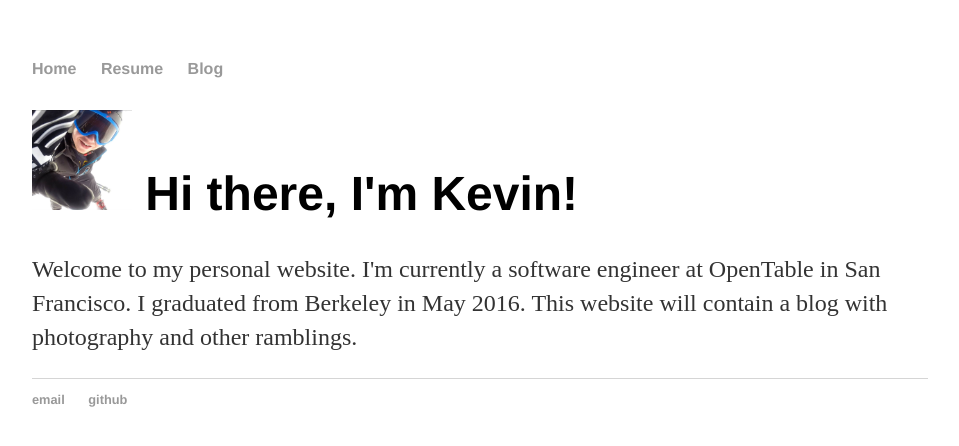
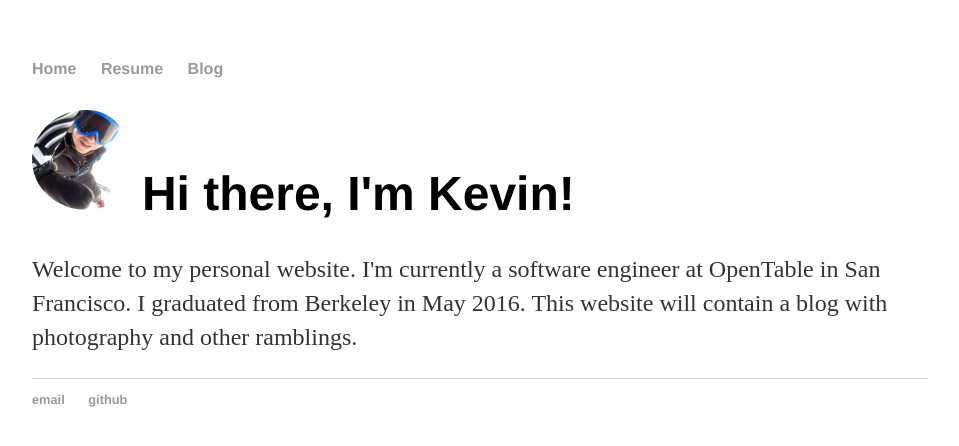
Before and after one commit to kcarlson2915/kcarlson2915.github.io, a Jekyll site: the page built from index.html, in a window 1280 px wide. Shown: the top 446 px of the page, without its empty margins (160-1119 px from the left). Built offline with Jekyll 4.4.1, drawn with Linux system fonts in a browser that asks for light colours.

Commit message:
Rounded image.

```diff
--- a/css/main.css
+++ b/css/main.css
@@ -1,3 +1,9 @@
+.img-circle {
+    padding-right: 10px;
+    height: 100px;
+    border-radius: 50%;
+}
+
 body {
     margin: 60px auto;
     width: 70%;
--- a/index.html
+++ b/index.html
@@ -3,6 +3,6 @@ layout: default
 title: Kevin Carlson
 ---
 <div class="blurb">
-    <h1><img src="./images/ski_photo.jpg" alt="Profile Photo" height="100"> Hi there, I'm Kevin!</h1>
+    <h1><img class="img-circle" src="./images/ski_photo.jpg" alt="Profile Photo">Hi there, I'm Kevin!</h1>
 	<p>Welcome to my personal website. I'm currently a software engineer at OpenTable in San Francisco. I graduated from Berkeley in May 2016. This website will contain a blog with photography and other ramblings.</p>
 </div>
--- a/resume/index.html
+++ b/resume/index.html
@@ -3,5 +3,5 @@ layout: default
 title: My Resume
 ---
 <div class="blurb">
-    <p> This website is currently under construction. Additionally my resume is currently out of date. As such its not available online. Please email me if you would like to get in contact.</p>
+    <p> This website is currently under construction. Additionally, my resume is currently out of date. As such its not available online. Please email me if you would like to get in contact.</p>
 </div>
```
Also changed, not shown: 1 other file.
